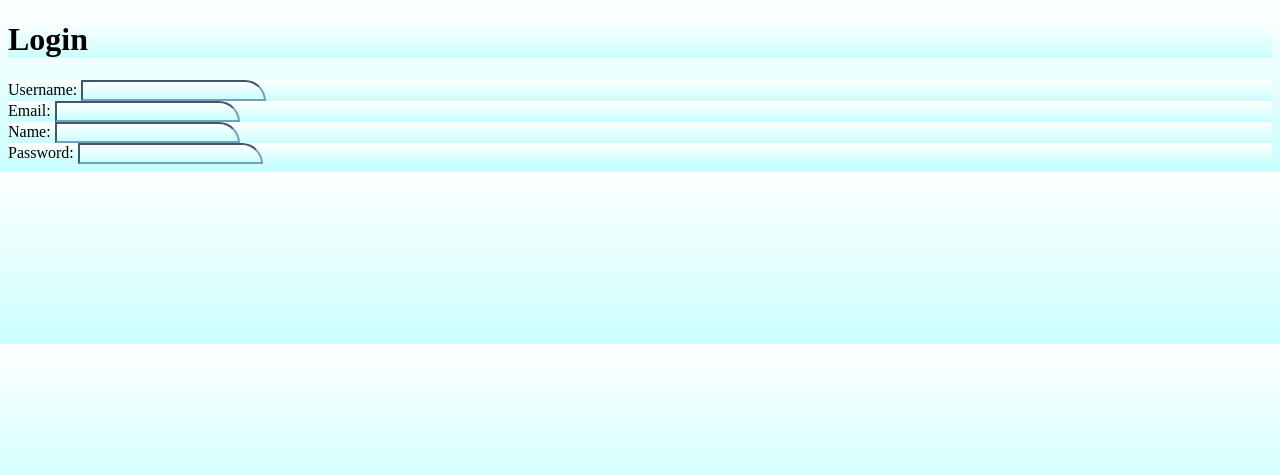
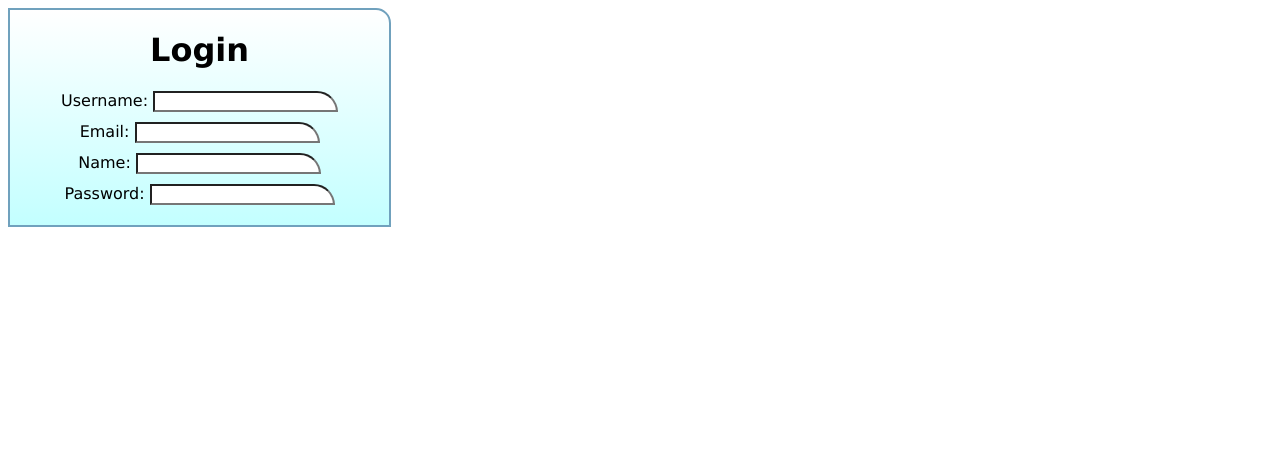
Before and after one commit to malikShort/Flask-Project, a Python web app: template Flask/templates/Login.html in a window 1280 px wide. Shown: the top 475 px of the page. Run offline with Jinja, Linux system fonts and the light colour scheme; the template is opened without the code that fills it, so the values that code supplies are empty.

Commit message:
changed some of the html and css, created static folder

```diff
--- /dev/null
+++ b/Flask/static/login.css
@@ -0,0 +1,23 @@
+
+.form{
+    display: flex;
+    flex-direction: column;
+    border:5px solid;
+    border-width: 2px;
+    border-color: rgb(112, 161, 189);
+    border-top-right-radius: 15px;
+    align-items: center;
+    justify-content: center;
+    background-image: linear-gradient(white, rgb(195, 255, 255));
+    font-family: Verdana, Geneva, sans-serif;
+    width: 30%;
+}
+
+div {
+    border-color: rgb(112, 161, 189);
+    padding-bottom: 10px;
+}
+
+input {
+    border-top-right-radius: 25px;
+}
--- a/Flask/templates/Login.html
+++ b/Flask/templates/Login.html
@@ -1,9 +1,13 @@
 <!DOCTYPE HTML>
 
 <header>
-    <link rel="stylesheet" href="Flask/static/login.css">
+    <link rel="stylesheet" href="../static/login.css">
 </header>
-    <h1>Login</h1>
+
+
+    <div class="form">
+        <h1>Login</h1>
+
         <div>
             <label for="RUsername">Username: </label>
             <input type="text" id="RUsername" name ='nm'>
@@ -23,5 +27,6 @@
             <label for="RPassword">Password: </label>
         <input type="text" id="RPassword" name = 'pwR'>
         </div>
+    </div>
 
 </html>
--- a/static/login.css
+++ /dev/null
@@ -1,16 +0,0 @@
-* {
-    background-image: linear-gradient(white, rgb(202, 255, 255))
-}
-
-form {
-    display: flex;
-    border-width: 2px;
-    border-color: rgb(112, 161, 189);
-    border-top-right-radius: 15px;
-    align-items: center;
-}
-
-input {
-    border-top-right-radius: 25px;
-    border-color: rgb(112, 161, 189);
-}
```
